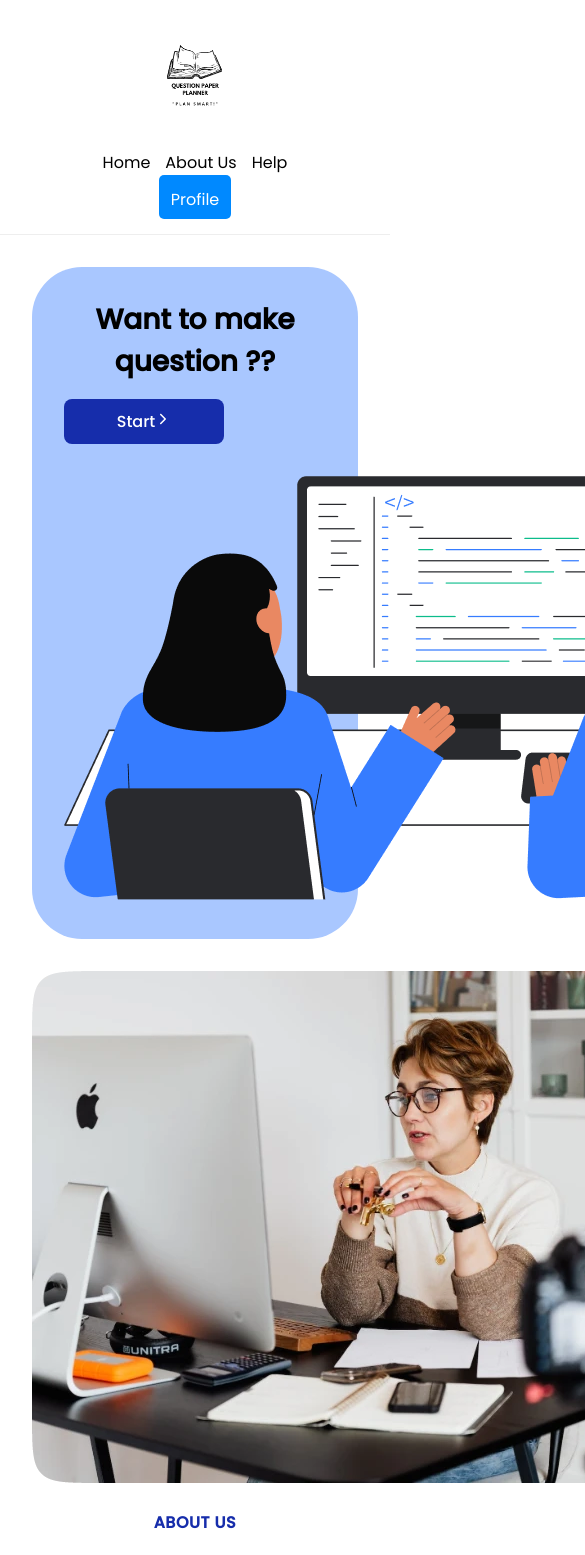
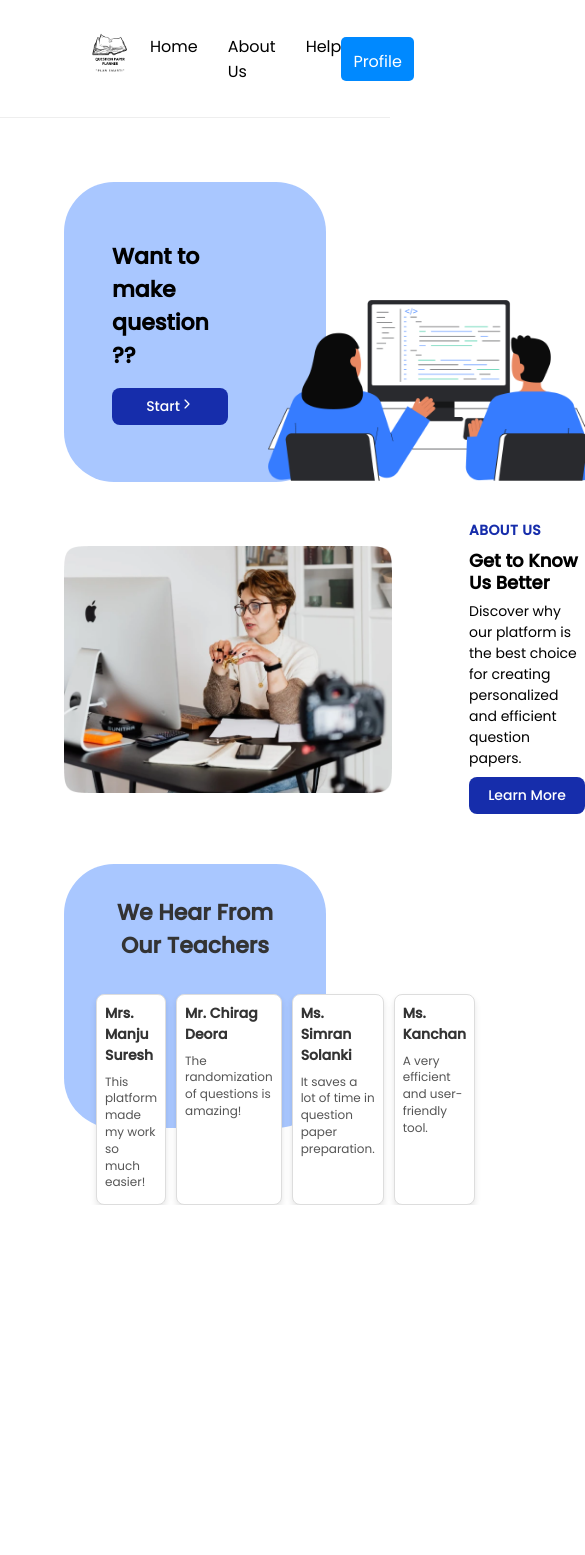
Before and after one commit to BhoomiGupta03/Question-Paper-Planner-frontend, a React (Create React App) app: page / in a window 390 px wide. Shown: the top 1555 px of the page, 585 px wide, since content can reach past the window. After the commit the page ends 1205 px from the top, so only its background shows below. Built offline with nearby package versions, Linux system fonts and the light colour scheme.

Commit message:
add 3 respionsiveness  of home page

```diff
--- a/src/css/App.css
+++ b/src/css/App.css
@@ -228,7 +228,7 @@ button:hover {
     margin-top: 5px;
 }
 
-/* Responsive Design */
+/* Responsive  main Design */
 @media (max-width: 768px) {
 
     /* Adjust form layout on smaller screens */
@@ -436,79 +436,6 @@ button:hover {
     background: #FFFFFF;
 }
 
-/* Responsive Design */
-@media (max-width: 768px) {
-    .log-sign {
-        grid-template-columns: 1fr;
-        height: auto;
-    }
-
-    .log-sign .left,
-    .log-sign .right {
-        width: 100%;
-        height: auto;
-    }
-
-    .left {
-        padding: 20px;
-        text-align: center;
-    }
-
-    .left form {
-        max-width: 100%;
-        padding: 0 20px;
-    }
-
-    .left form h2 {
-        font-size: 24px;
-    }
-
-    .left form p {
-        font-size: 16px;
-        width: 100%;
-    }
-
-    .left .btn {
-        flex-direction: column;
-        gap: 10px;
-    }
-
-    .left button {
-        width: 100%;
-        font-size: 14px;
-        padding: 12px;
-    }
-
-    .log-sign .img-block {
-        display: none;
-        /* Hide image block for better usability on smaller screens */
-    }
-}
-
-@media (max-width: 480px) {
-    .left form h2 {
-        font-size: 20px;
-    }
-
-    .left form p {
-        font-size: 14px;
-    }
-
-    .left input {
-        padding: 10px;
-        font-size: 14px;
-    }
-
-    .left button {
-        font-size: 12px;
-        padding: 10px;
-    }
-
-    .left .account-exist {
-        font-size: 14px;
-    }
-}
-
 /* Forgot Password Styling */
 .forgot-password-container {
     display: flex;
@@ -705,15 +632,6 @@ button:hover {
     text-align: left;
 }
 
-/*
-  .about-us-container h1 {
-    font-size: 36px;
-    background-color:#162DAB ;
-    color: #FFFFFF;
-    margin-bottom: 25px;
-    text-align: center;
-  }
-   */
 .about-us-container p {
     font-size: 18px;
     margin: 15px 15px;
@@ -764,194 +682,6 @@ button:hover {
     margin-bottom: 15px;
 }
 
-/* Responsive Design */
-@media (max-width: 768px) {
-    .about-us-container {
-        padding: 15px;
-    }
-
-    .about-us-container h1 {
-        font-size: 28px;
-    }
-
-    .about-us-container p {
-        font-size: 14px;
-    }
-
-    .features-list {
-        margin: 15px 0;
-    }
-
-    .feature-item {
-        padding: 10px;
-    }
-
-    .feature-item strong {
-        font-size: 16px;
-    }
-
-    .feature-description {
-        font-size: 13px;
-    }
-}
-
-@media (max-width: 480px) {
-    .about-us-container h1 {
-        font-size: 24px;
-    }
-
-    .about-us-container p {
-        font-size: 13px;
-    }
-
-    .features-list {
-        margin: 10px 0;
-    }
-
-    .feature-item {
-        padding: 8px;
-    }
-
-    .feature-item strong {
-        font-size: 14px;
-    }
-
-    .feature-description {
-        font-size: 12px;
-    }
-}
-
-/* Added Responsive Design for all the elments */
-@media (max-width: 768px) {
-    #header {
-        flex-direction: column;
-        align-items: center;
-        height: auto;
-    }
-
-    #header nav {
-        flex-wrap: wrap;
-        justify-content: center;
-        gap: 15px;
-    }
-
-    .banner-container {
-        flex-direction: column;
-        height: auto;
-        margin: 2em;
-        padding: 2em;
-    }
-
-    .banner-content {
-        margin: 0;
-        width: 100%;
-        text-align: center;
-    }
-
-    .banner-content h1 {
-        font-size: 36px;
-    }
-
-    .banner-container .img-block {
-        position: relative;
-        margin: 2em auto 0;
-        right: 0;
-    }
-
-    #question-paper-planner {
-        padding: 15px;
-        margin: 10px;
-        box-shadow: none;
-    }
-
-    .log-sign {
-        grid-template-columns: 1fr;
-    }
-
-    .left {
-        padding: 20px;
-    }
-
-    .left form {
-        max-width: 100%;
-    }
-
-    .about-us-banner {
-        flex-direction: column;
-        gap: 1em;
-        margin: 2em;
-    }
-
-    .about-us-banner .about-banner-container {
-        margin: 0;
-        width: 100%;
-        text-align: center;
-    }
-
-    .help-container {
-        padding: 15px;
-        margin: 10px;
-    }
-}
-
-@media (max-width: 480px) {
-    #header .logo img {
-        height: 8em;
-    }
-
-    .banner-content h1 {
-        font-size: 28px;
-    }
-
-    .banner-container .start-link {
-        width: 120px;
-        padding: 10px 20px;
-    }
-
-    .banner-container .start-link a {
-        font-size: 16px;
-    }
-
-    #main input[type="text"],
-    textarea,
-    select {
-        padding: 8px;
-        font-size: 14px;
-    }
-
-    .choose h3 {
-        font-size: 16px;
-    }
-
-    .gen-btn button {
-        padding: 15px;
-        font-size: 14px;
-    }
-
-    .forgot-password-container {
-        padding: 10px;
-    }
-
-    .forgot-password-container form {
-        padding: 15px;
-    }
-
-    .forgot-password-container button {
-        padding: 10px;
-    }
-
-    .about-us-banner .about-banner-container h3 {
-        font-size: 32px;
-    }
-
-    .help-container h2 {
-        font-size: 20px;
-    }
-
-    .help-container h3 {
-        font-size: 18px;
-    }
-}
 
 /* Main review section */
 .review-container {
@@ -1015,7 +745,7 @@ button:hover {
     line-height: 1.4;
 }
 
-/* Additional styles for responsiveness */
+/* Additional styles for review responsiveness */
 @media (max-width: 768px) {
     .review-container {
         grid-template-columns: 1fr;
@@ -1076,31 +806,13 @@ button:hover {
     text-decoration: underline;
 }
 
-/* Responsive layout for mobile screens */
-@media (max-width: 600px) {
-    .help-container {
-        padding: 15px;
-    }
-
-    .help-container h2 {
-        font-size: 20px;
-    }
-
-    .help-container h3 {
-        font-size: 18px;
-    }
-
-    .help-container p {
-        font-size: 14px;
-    }
-}
 
 /* Profile*/
 
 .profile-content {
     width: 500px;
     margin: 5em auto;
-    border: 2px ;
+    border: 2px;
     padding: 2rem;
     transition: transform 0.2s;
 }
@@ -1166,9 +878,10 @@ button:hover {
     background-color: #b71c1c;
 }
 
-.section-title{
+.section-title {
     margin: 12px;
 }
+
 /* Question Paper List */
 .question-paper-list {
     border-top: 1px solid #ddd;
@@ -1228,3 +941,221 @@ textarea {
 .button-group button.save-btn:hover {
     background-color: #388e3c;
 }
+
+@media (max-width: 1281px) {
+    .banner-container {
+        height: 450px;
+    }
+
+    .banner-container .banner-content {
+        width: 450px;
+        margin: 10em;
+    }
+
+    .banner-container .banner-content h1 {
+        font-size: 40px;
+    }
+
+    .banner-container .banner-content .start-link {
+        width: 100px;
+    }
+
+    .banner-container .img-block {
+        right: 7%;
+        margin-top: 11em;
+    }
+
+    .banner-container .img-block img {
+        width: 500px;
+    }
+
+    .about-us-banner img {
+        width: 500px;
+    }
+
+    .about-us-banner .about-banner-container {
+        height: 200px;
+    }
+
+    .about-us-banner .about-banner-container h3 {
+        font-size: 40px;
+    }
+
+    .about-us-banner .about-banner-container .know-more {
+        width: 100px;
+    }
+
+    .review-container {
+        height: 300px;
+    }
+
+    .review-container h1 {
+        font-size: 40px;
+    }
+
+    .review-card h3 {
+        font-size: 16px;
+    }
+
+    .review-card p {
+        font-size: 14px;
+    }
+}
+
+@media (max-width: 1025px) {
+    .banner-container {
+        height: 400px;
+    }
+
+    .banner-container .banner-content {
+        width: 400px;
+        margin: 5em;
+    }
+
+    .banner-container .banner-content h1 {
+        font-size: 35px;
+    }
+
+    .banner-container .banner-content .start-link {
+        padding: 10px;
+    }
+
+    .banner-container .banner-content .start-link a {
+        font-size: 16px;
+    }
+
+    .banner-container .img-block {
+        margin-top: 151px;
+        right: 8%;
+    }
+
+    .banner-container .img-block img {
+        width: 450px;
+    }
+
+    .about-us-banner .img-block img {
+        width: 450px;
+    }
+
+    .about-us-banner .about-banner-container {
+        height: 180px;
+        margin: 4em;
+    }
+
+    .about-us-banner .about-banner-container h1 {
+        font-size: 14px;
+    }
+
+    .about-us-banner .about-banner-container h3 {
+        font-size: 35px;
+    }
+
+    .about-us-banner .about-banner-container p {
+        font-size: 14px;
+    }
+
+    .about-us-banner .about-banner-container .know-more {
+        padding: 12px;
+    }
+
+    .about-us-banner .about-banner-container .know-more a {
+        font-size: 16px;
+    }
+
+    .review-container {
+        height: 250px;
+    }
+
+    .review-container h1 {
+        font-size: 35px;
+    }
+
+    .review-content {
+        display: flex;
+        gap: 10px;
+    }
+}
+
+@media (max-width: 768px) {
+    .banner-container {
+        height: 300px;
+    }
+
+    .banner-container .banner-content {
+        margin: 3em;
+    }
+
+    .banner-container .banner-content h1 {
+        font-size: 22px;
+    }
+
+    .banner-container .banner-content .start-link {
+        padding: 8px;
+    }
+
+    .banner-container .banner-content .start-link a {
+        font-size: 14px;
+    }
+
+    .banner-container .img-block {
+        position: relative;
+        right: 3%;
+        margin-top: 118px;
+    }
+
+    .banner-container .img-block img {
+        width: 328px;
+    }
+
+    .about-us-banner .img-block img {
+        width: 328px;
+    }
+
+    .about-us-banner .about-banner-container {
+        height: 150px;
+        margin: 45px;
+        gap: 8px;
+    }
+
+    .about-us-banner .about-banner-container h1 {
+        font-size: 14px;
+        text-align: left;
+    }
+
+    .about-us-banner .about-banner-container h3 {
+        font-size: 18px;
+    }
+
+    .about-us-banner .about-banner-container p {
+        font-size: 14px;
+    }
+
+    .about-us-banner .about-banner-container .know-more {
+        padding: 8px;
+    }
+
+    .about-us-banner .about-banner-container .know-more a {
+        font-size: 14px;
+    }
+
+    .review-container {
+        height: 200px;
+    }
+
+    .review-container h1 {
+        font-size: 22px;
+    }
+
+    .review-card {
+        padding: 8px;
+    }
+
+    .review-card h3 {
+        font-size: 14px;
+    }
+
+    .review-card p {
+        font-size: 12px;
+        margin-bottom: 5px;
+    }
+}
```
